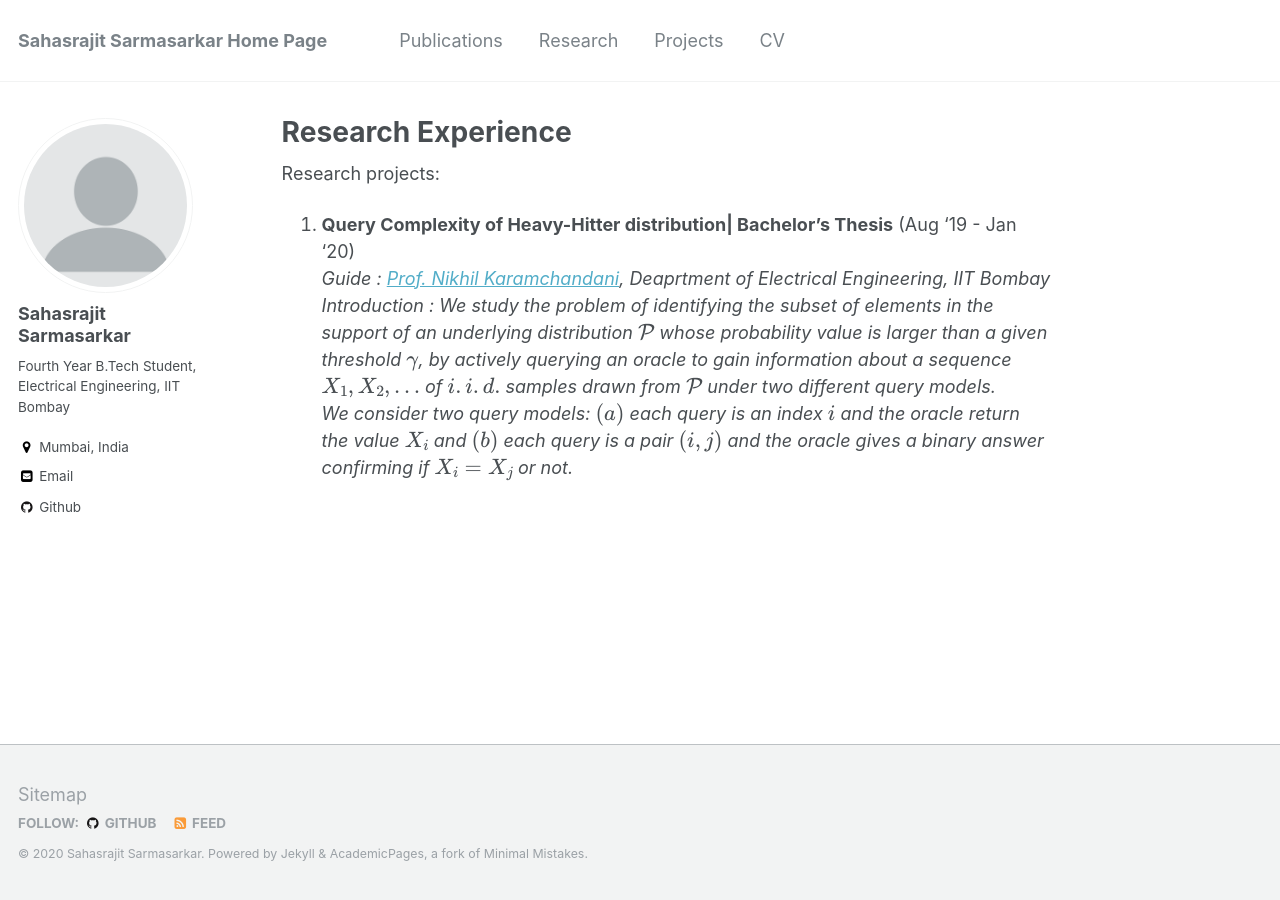
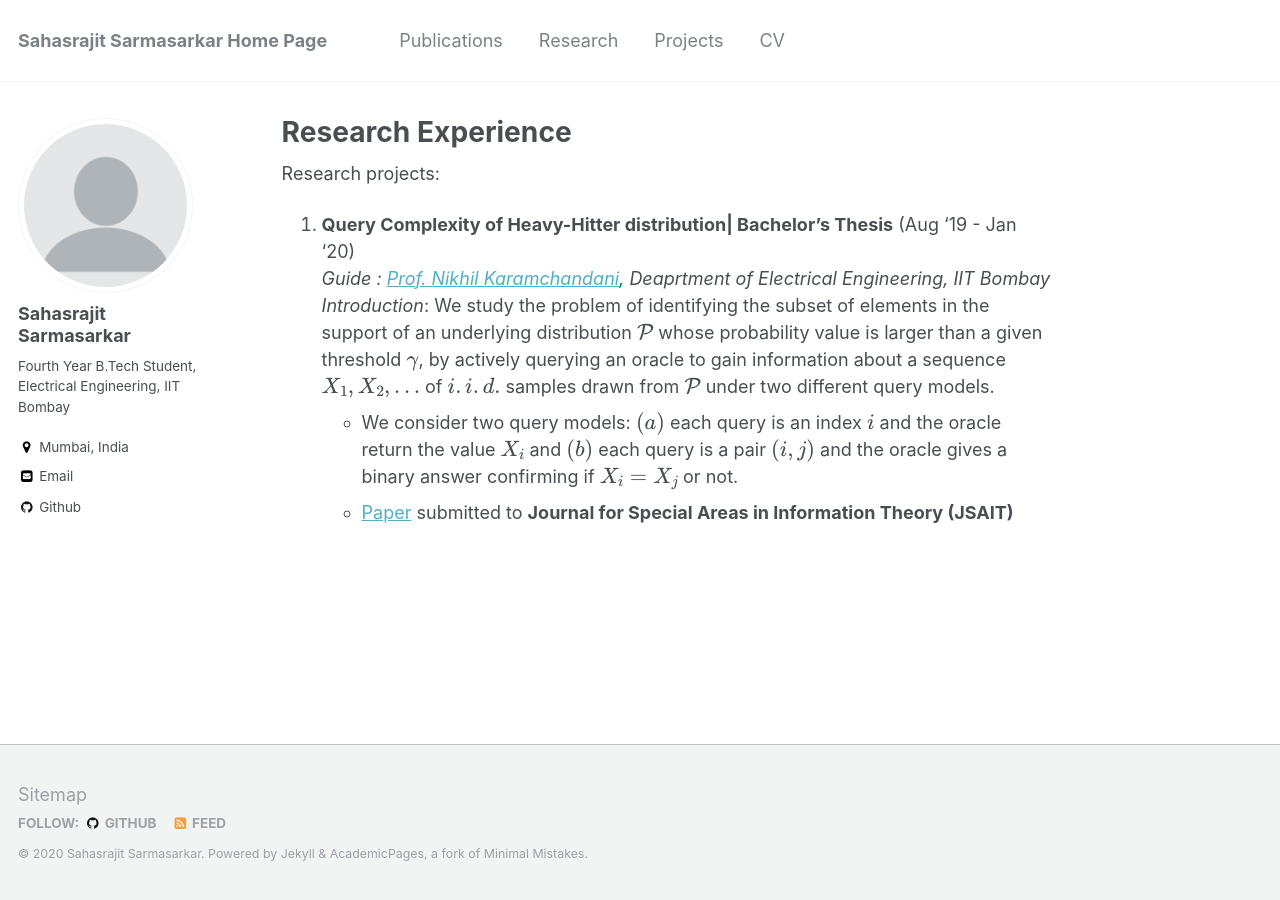
Before and after one commit to Sahasrajit123/Sahasrajit123.github.io, a Jekyll site: the page built from _pages/research.md, in a window 1280 px wide. Built offline with Jekyll 4.4.1, drawn with Linux system fonts in a browser that asks for light colours; formulas are drawn with MathJax 3.

Commit message:
Small change

```diff
--- a/_pages/research.md
+++ b/_pages/research.md
@@ -11,8 +11,9 @@ Research projects:
 
 1. **Query Complexity of Heavy-Hitter distribution| Bachelor's Thesis** (Aug '19 - Jan '20) <br/>
   *Guide : [Prof. Nikhil Karamchandani](http://www.ee.iitb.ac.in/~nikhilk/), Deaprtment of Electrical Engineering, IIT Bombay* <br/>
-  *Introduction : We study the problem of identifying the subset of elements in the support of an underlying distribution $\mathcal{P}$ whose probability value is larger than a given threshold $\gamma$, by actively querying an oracle to gain information about a sequence $X_1, X_2, \ldots$ of $i.i.d.$ samples drawn from $\mathcal{P}$ under two different query models.*<br/>
-  *We consider two query models: $(a)$ each query is an index $i$ and the oracle return the value $X_i$ and $(b)$ each query is a pair $(i,j)$ and the oracle gives a binary answer confirming if $X_i = X_j$ or not.* <br/>
+  *Introduction*: We study the problem of identifying the subset of elements in the support of an underlying distribution $\mathcal{P}$ whose probability value is larger than a given threshold $\gamma$, by actively querying an oracle to gain information about a sequence $X_1, X_2, \ldots$ of $i.i.d.$ samples drawn from $\mathcal{P}$ under two different query models.
+  * We consider two query models: $(a)$ each query is an index $i$ and the oracle return the value $X_i$ and $(b)$ each query is a pair $(i,j)$ and the oracle gives a binary answer confirming if $X_i = X_j$ or not.<br/>
+ * [Paper](https://arxiv.org/abs/2005.14425) submitted to **Journal for Special Areas in Information Theory (JSAIT)**
 
 
 <!---
```
